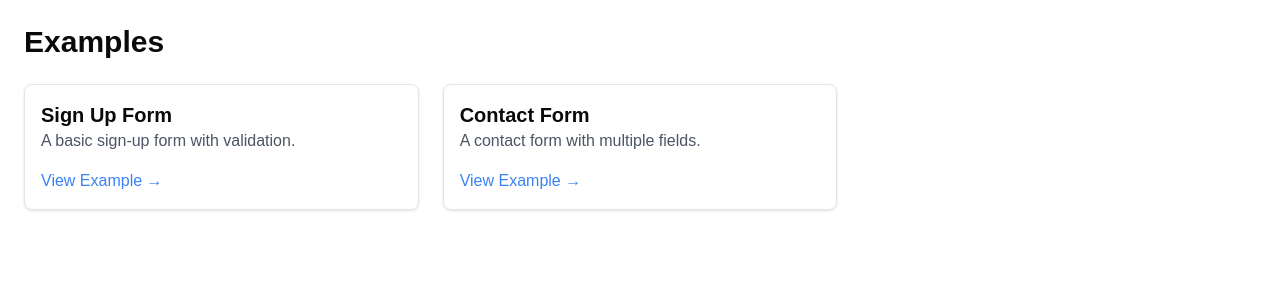
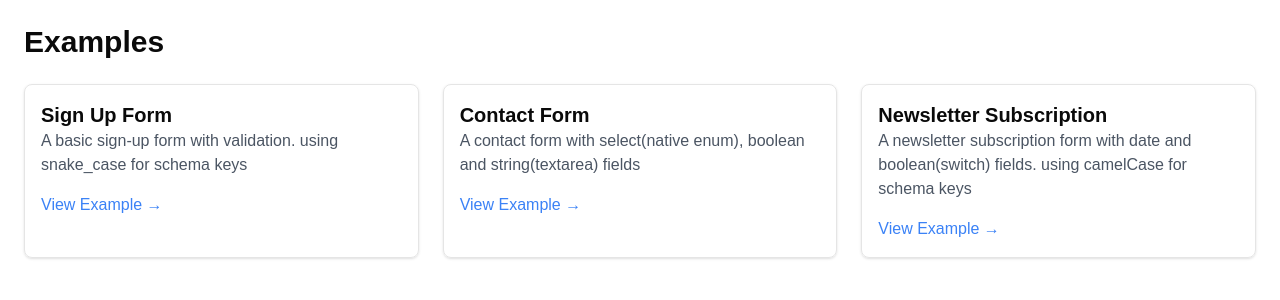
Before and after one commit to mnm89/zform, a Next.js app: page /examples in a window 1280 px wide. Shown: the top 300 px of the page. Built offline with nearby package versions, Linux system fonts and the light colour scheme.

Commit message:
add newsletter example and refactor zform core

```diff
--- a/app/examples/page.tsx
+++ b/app/examples/page.tsx
@@ -4,12 +4,20 @@ const examples = [
   {
     name: "Sign Up Form",
     path: "/examples/signup",
-    description: "A basic sign-up form with validation.",
+    description:
+      "A basic sign-up form with validation. using snake_case for schema keys",
   },
   {
     name: "Contact Form",
     path: "/examples/contact",
-    description: "A contact form with multiple fields.",
+    description:
+      "A contact form with select(native enum), boolean and string(textarea) fields",
+  },
+  {
+    name: "Newsletter Subscription",
+    path: "/examples/newsletter",
+    description:
+      "A newsletter subscription form with date and boolean(switch) fields. using camelCase for schema keys",
   },
 ];
 
--- a/components/zform/array-field.tsx
+++ b/components/zform/array-field.tsx
@@ -1,8 +1,8 @@
 import React, { ReactNode } from "react";
 import { useFieldArray, useFormContext } from "react-hook-form";
 
-import {} from "./context";
-import { getLabel, ParsedField } from "./parser";
+import {} from "./core/context";
+import { getLabel, ParsedField } from "./core/parser";
 import { ZFormField } from "./form-field";
 import { Button } from "../ui/button";
 import { PlusIcon, TrashIcon } from "lucide-react";
--- a/components/zform/components/boolean-field.tsx
+++ b/components/zform/components/boolean-field.tsx
@@ -3,7 +3,7 @@ import { useFormContext } from "react-hook-form";
 
 import { Checkbox } from "@/components/ui/checkbox";
 import { Switch } from "@/components/ui/switch";
-import { ParsedField } from "../parser";
+import { ParsedField } from "../core/parser";
 import { useFormField } from "@/components/ui/form";
 
 function useBooleanField(field: ParsedField) {
--- a/components/zform/components/select-field.tsx
+++ b/components/zform/components/select-field.tsx
@@ -8,7 +8,7 @@ import {
   SelectTrigger,
   SelectValue,
 } from "@/components/ui/select";
-import { ParsedField } from "../parser";
+import { ParsedField } from "../core/parser";
 import { useFormField } from "@/components/ui/form";
 
 function useSelectField(field: ParsedField) {
--- a/components/zform/components/string-field.tsx
+++ b/components/zform/components/string-field.tsx
@@ -1,7 +1,7 @@
 import React from "react";
 import { useFormField } from "@/components/ui/form";
 import { useFormContext } from "react-hook-form";
-import { ParsedField } from "../parser";
+import { ParsedField } from "../core/parser";
 import { Input } from "@/components/ui/input";
 import { Button } from "@/components/ui/button";
 import { EyeIcon, EyeOffIcon } from "lucide-react";
--- a/components/zform/form-field.tsx
+++ b/components/zform/form-field.tsx
@@ -1,6 +1,6 @@
 import React from "react";
 import { useFormContext } from "react-hook-form";
-import { getDescriptions, getLabel, ParsedField } from "./parser";
+import { getDescriptions, getLabel, ParsedField } from "./core/parser";
 
 import {
   FormControl,
--- a/components/zform/object-field.tsx
+++ b/components/zform/object-field.tsx
@@ -1,6 +1,6 @@
 import React, { ReactNode } from "react";
 import { ZFormField } from "./form-field";
-import { getLabel, ParsedField } from "./parser";
+import { getLabel, ParsedField } from "./core/parser";
 interface ObjectWrapperProps {
   label: string | ReactNode;
   children: ReactNode;
--- /dev/null
+++ b/examples/newsletter.tsx
@@ -0,0 +1,45 @@
+"use client";
+import ZForm from "@/components/zform";
+import { z } from "zod";
+
+const newsletterSchema = z.object({
+  email: z
+    .string({ required_error: "Email is required" })
+    .email("Invalid email address"),
+  dateOfBirth: z
+    .date({ required_error: "Date of birth is required" })
+    .refine(
+      (date) => date <= new Date(),
+      "Date of birth cannot be in the future"
+    ),
+  subscribeToNewsletter: z.boolean().default(false),
+});
+
+export default function NewsletterForm() {
+  return (
+    <ZForm
+      schema={newsletterSchema}
+      onSubmit={(data) => console.log(data)}
+      withSubmit
+      header={
+        <p className="text-2xl text-center font-semibold">
+          Newsletter Subscription
+        </p>
+      }
+      submitProps={{
+        variant: "default",
+      }}
+      formProps={{
+        className: "grid grid-cols-2 gap-2 items-center",
+      }}
+      fieldsProps={{
+        email: {
+          itemClassName: "col-span-2",
+        },
+        subscribeToNewsletter: {
+          typeOverride: "switch",
+        },
+      }}
+    />
+  );
+}
```
Also changed, not shown: components/zform/form.tsx (+6 -2 lines), components/zform/core/context.ts (renamed from components/zform/context.ts), components/zform/core/parser.ts (renamed from components/zform/parser.ts).
